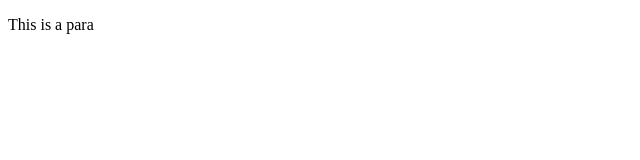
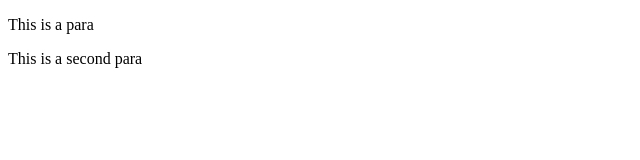
Before and after one commit to uthrak05/git_example_repository, a plain HTML site: page index.html in a window 1280 px wide. Shown: the whole page, without its empty margins (0-640 px from the left). Drawn offline with Linux system fonts and the light colour scheme.

Commit message:
Added 2nd para to  index. Added 2nd page to project

```diff
--- a/index.html
+++ b/index.html
@@ -7,5 +7,6 @@
 </head>
 <body>
     <p>This is a para</p>
+    <p>This is a second para</p>
 </body>
 </html>
```
Also changed, not shown: page2.html (added, +1 -0 lines).
